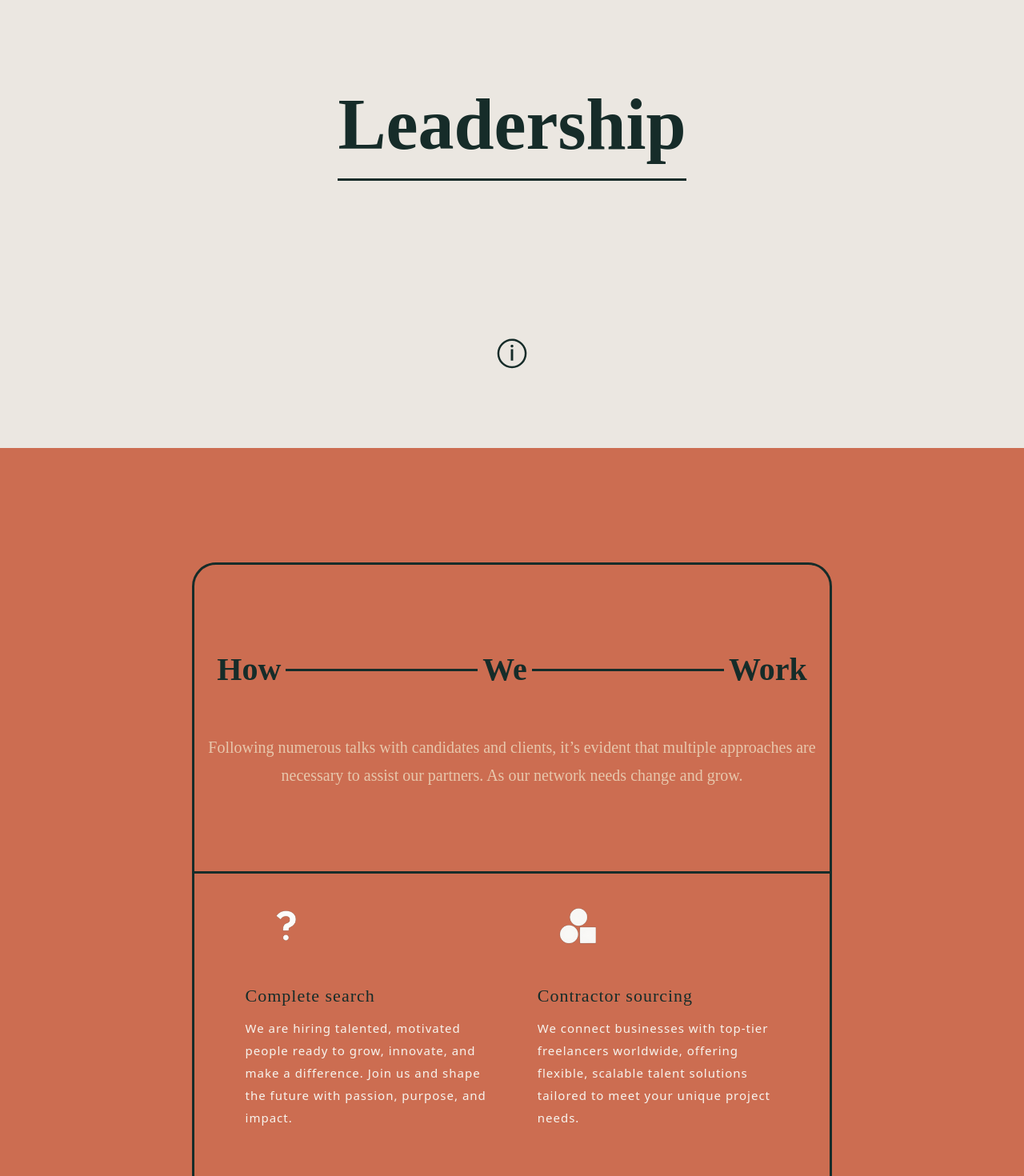
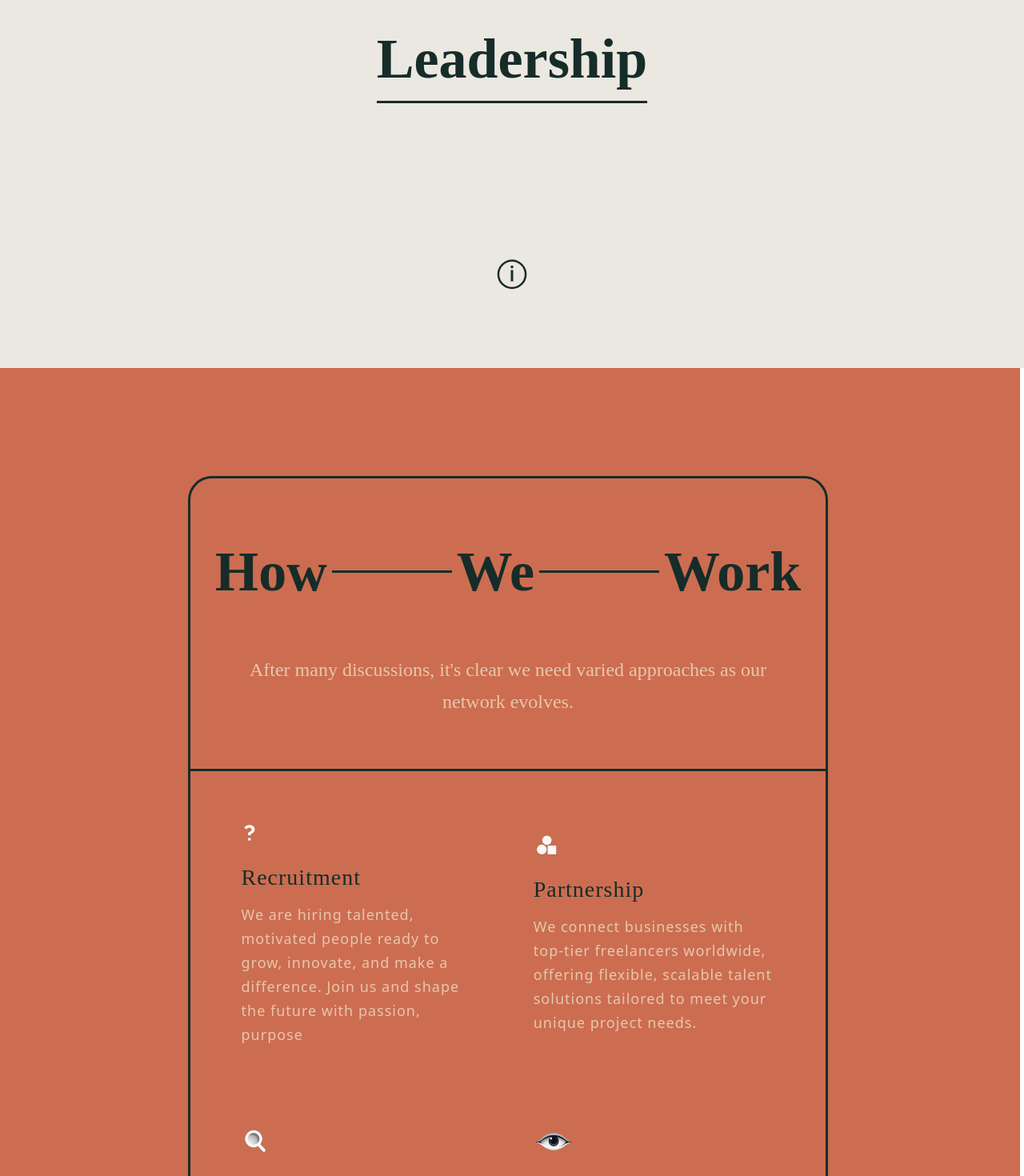
Before and after one commit to bodyraul/FirstAwwwardSite, a React (Create React App) app in the folder client/: page / in a window 1280 px wide. Shown: the part 2240-3710 px from the top of the page at 80% size. Built offline with nearby package versions, Linux system fonts and the light colour scheme.

Commit message:
responsive terminé

```diff
--- a/client/src/component/Work.jsx
+++ b/client/src/component/Work.jsx
@@ -1,14 +1,9 @@
 import React from 'react'
-import pingpong from "../assets/images/pingpong.png"
-import cercleCarrer from "../assets/images/cercleCarrer.png"
-import cuillere from "../assets/images/cuillere.png"
-import oeil from "../assets/images/oeil.png"
-import main from "../assets/images/main.png"
-import train from "../assets/images/trains.png"
+import pingpong from "../assets/images/pingpong.png";import cercleCarrer from "../assets/images/cercleCarrer.png";import cuillere from "../assets/images/cuillere.png";import oeil from "../assets/images/oeil.png";import main from "../assets/images/main.png";import train from "../assets/images/trains.png";
 import BarreComponent from '../componentReutilisable/WorkComponent/BarreComponent'
 import TitreWorkComponent from '../componentReutilisable/WorkComponent/TitreWorkComponent'
 import DivImgTextWorkCompont from '../componentReutilisable/WorkComponent/DivImgTextWorkCompont'
-import TabWork from '../tools/TabWork.js'
+import tabWork from '../tools/tab/workTab/TabWork.jsx'
 import UseAnimScrollWork from '../CustomHoocks/work/UseAnimScrollWork.jsx'
 
 export default function Work() {
@@ -16,9 +11,9 @@ export default function Work() {
     UseAnimScrollWork();
 
   return (
-    <div className="supp860:h-[1900px] h-[2500px] w-screen bg-orangeMarron flex items-center justify-center ">
-        <div className="supp860:w-[800px] supp1500:w-[1300px] w-[90%]  border-[3px] border-bleuGris h-[85%] rounded-[30px] ">
-            <div className="supp860:h-[24%] h-[15%] w-full border-b-[3px] border-b-bleuGris flex flex-col items-center justify-center ">
+    <div className="supp480:h-[2000px] supp1024:h-[1800px]  h-[1800px] w-screen bg-orangeMarron flex items-center justify-center transform translate-x-[-5px]">
+        <div className="supp860:w-[800px] supp1600:w-[1300px] w-[90%]  border-[3px] border-bleuGris h-[85%] rounded-[30px] ">
+            <div className="supp1024:h-[24%] h-[15%] w-full border-b-[3px] border-b-bleuGris flex flex-col items-center justify-center ">
                 <div className="flex items-center justify-center mb-[50px] ">
                     <TitreWorkComponent>How</TitreWorkComponent>
                     <BarreComponent></BarreComponent>
@@ -26,22 +21,22 @@ export default function Work() {
                     <BarreComponent></BarreComponent>
                     <TitreWorkComponent>Work</TitreWorkComponent>
                 </div>
-                <div  className="introText fontDomine supp510:text-[15px] supp510:leading-[35px] supp860:text-[20px] supp860:w-full supp1500:text-[31px] supp1500:leading-[46px] supp1500:px-[180px] text-[13px] leading-[25px] w-[85%] text-belge py-0 px-[10px] text-center">
-                    Following numerous talks with candidates and clients, it’s evident that multiple approaches are necessary to assist our partners. As our network needs change and grow.
+                <div  className="introText  fontDomine supp480:text-[18px] supp480:leading-[30px] supp768:text-[21px] supp768:leading-[35px] supp1024:text-[24px] supp1024:leading-[40px] supp1600:text-[28px] supp1600:leading-[45px] supp1600:px-[180px] text-[11px] leading-[20px] w-[85%] text-belge py-0 px-[10px] text-center">
+                    After many discussions, it's clear we need varied approaches as our network evolves.
                 </div>
             </div>
-            <div className="supp1500:h-[76%] h-[85%] w-full flex flex-col items-center justify-evenly  ">
-                <div id="sous-div-une"  className="allSousDiv supp1500:w-[90%] supp1500:mb-[50px] supp860:flex-row supp1500:items-start supp1500:justify-around flex flex-col items-center justify-evenly h-[33.3%] w-full mb-0 transform translate-y-[-40%] opacity-0">
-                    <DivImgTextWorkCompont alt="représente une raquette blanche." texte="Complete search" src={pingpong} tab={TabWork[0]} ></DivImgTextWorkCompont>
-                    <DivImgTextWorkCompont alt="représente des symboles blancs. On y voit nottament un carré, un triangle et un rond." texte="Contractor sourcing" src={cercleCarrer} tab={TabWork[1]} ></DivImgTextWorkCompont>
+            <div className="supp1024:h-[76%] h-[85%] w-full flex flex-col items-center justify-evenly ">
+                <div className="allSousDiv   supp1024:flex-row flex flex-col items-center justify-evenly h-[33.3%] w-full mb-0 transform translate-y-[-40%] opacity-0 ">
+                    <DivImgTextWorkCompont translate={tabWork.translate[0]} alt={tabWork.alt[0]} titre="Recruitment" src={pingpong} tab={tabWork.texte[0]} ></DivImgTextWorkCompont>
+                    <DivImgTextWorkCompont translate={tabWork.translate[1]} alt={tabWork.alt[1]} titre="Partnership" src={cercleCarrer} tab={tabWork.texte[1]} ></DivImgTextWorkCompont>
                 </div>
-                <div className=" allSousDiv supp1500:w-[90%] supp1500:mb-[50px] supp860:flex-row supp1500:items-start supp1500:justify-around flex flex-col items-center justify-evenly h-[33.3%] w-full mb-0 transform translate-y-[-40%] opacity-0  ">
-                    <DivImgTextWorkCompont alt="représente trois ronds blancs et une petite feuille blanche." texte="Integrated search" src={cuillere} tab={TabWork[2]}  ></DivImgTextWorkCompont>
-                     <DivImgTextWorkCompont alt="représente deux yeux blancs et une oreile blanche." texte="Group formation" src={oeil} tab={TabWork[3]}  ></DivImgTextWorkCompont>
+                <div className=" allSousDiv   supp1024:flex-row flex flex-col items-center justify-evenly h-[33.3%] w-full mb-0 transform translate-y-[-40%] opacity-0  ">
+                    <DivImgTextWorkCompont translate={tabWork.translate[2]} alt={tabWork.alt[2]} titre="Integrated search" src={cuillere} tab={tabWork.texte[2]}  ></DivImgTextWorkCompont>
+                     <DivImgTextWorkCompont translate={tabWork.translate[3]} alt={tabWork.alt[3]} titre="Group formation" src={oeil} tab={tabWork.texte[3]}  ></DivImgTextWorkCompont>
                 </div>
-                <div className="allSousDiv supp1500:w-[90%] supp1500:mb-[50px] supp860:flex-row supp1500:items-start supp1500:justify-around flex flex-col items-center justify-evenly h-[33.3%] w-full mb-0 transform translate-y-[-40%] opacity-0  ">
-                    <DivImgTextWorkCompont alt="représente cinq ronds blancs relié par un fils blanc le tout formant un cercle." texte="Senses and signals" src={main} tab={TabWork[4]}  ></DivImgTextWorkCompont>
-                    <DivImgTextWorkCompont alt="représente une locomotive blanche." texte="Process" src={train} tab={TabWork[5]}  ></DivImgTextWorkCompont>
+                <div className="allSousDiv  supp1024:flex-row  flex flex-col items-center justify-evenly h-[33.3%] w-full mb-0 transform translate-y-[-40%] opacity-0  ">
+                    <DivImgTextWorkCompont translate={tabWork.translate[4]} alt={tabWork.alt[4]} titre="Senses" src={main} tab={tabWork.texte[4]}  ></DivImgTextWorkCompont>
+                    <DivImgTextWorkCompont translate={tabWork.translate[5]} alt={tabWork.alt[5]} titre="Process" src={train} tab={tabWork.texte[5]}  ></DivImgTextWorkCompont>
                 </div>
             </div>
         </div>
--- a/client/src/componentReutilisable/VideoComponent/SpanVideo.jsx
+++ b/client/src/componentReutilisable/VideoComponent/SpanVideo.jsx
@@ -2,6 +2,6 @@ import React from 'react'
 
 export default function SpanVideo({children,boolean}) {
   return (
-    <span className={`${boolean===true?`font-bold`:`font-sans`} text-bleuGris`}>{children}</span>
+    <span className={`supp480:text-[30px] supp768:text-[40px] supp1024:text-[50px] supp1600:text-[60px] text-[20px] ${boolean===true?`font-bold`:`font-sans`} text-bleuGris `}>{children}</span>
   )
 }
--- a/client/src/componentReutilisable/WorkComponent/DivImgTextWorkCompont.jsx
+++ b/client/src/componentReutilisable/WorkComponent/DivImgTextWorkCompont.jsx
@@ -1,17 +1,17 @@
 import React from 'react'
 import { useEffect } from 'react'
 
-export default function DivImgTextWorkCompont(children) {
+export default function DivImgTextWorkCompont({src,alt,titre,tab,translate}) {
     useEffect(() => {
 
     }, [])
 
   return (
-    <div className="supp860:w-[38%] supp1500:justify-end w-[80%] h-full flex flex-col items-start justify-center relative ">
-        <img className='supp510:w-[80px] supp510:h-[80px] supp860:w-[130px] supp860:h-[130px] supp1500:top-[8%] w-[50px] h-[50px] top-0 left-[-5%] absolute' src={children.src} alt={children.alt} />
-        <p className='fontDomine supp510:text-[22px] supp1500:text-[32px] text-[18px] tracking-[1px] text-bleuGris pb-[10px] '>{children.texte}</p>
-        <p className='supp510:text-[15px] supp1500:text-[19px] supp1500:font-bold supp1500:leading-[30px] text-[13px] tracking-[1px] leading-[28px] font-light text-blancJaune '>
-            {children.tab}
+    <div className="supp1024:w-[38%]  w-[80%] h-full flex flex-col items-start justify-center relative">
+        <img className={`supp480:size-[50px] supp768:size-[60px] supp1024:size-[70px] supp1600:size-[80px]  w-[40px] h-[40px] transform ${translate} `} src={src} alt={alt} />
+        <p className='fontDomine supp480:text-[22px] supp768:text-[25px] supp1024:text-[28px] supp1600:text-[35px] text-[15px] tracking-[1px] text-bleuGris pb-[10px] '>{titre}</p>
+        <p className='supp480:text-[13px] supp480:leading-[23px] supp768:text-[15px] supp768:leading-[25px] supp1024:text-[18px] supp1024:leading-[30px] supp1600:text-[23px] supp1600:leading-[40px]  text-[11px] leading-[20px] tracking-[1px] font-normal text-belge '>
+            {tab}
         </p>
     </div>
     )
--- a/client/src/componentReutilisable/WorkComponent/TitreWorkComponent.jsx
+++ b/client/src/componentReutilisable/WorkComponent/TitreWorkComponent.jsx
@@ -3,6 +3,6 @@ import React from 'react'
 export default function TitreWorkComponent({children}) {
 
   return (
-  <p  className='fontAbril supp510:text-[35px] supp860:text-[40px] supp1500:text-[60px] py-0 px-[6px] text-[25px] text-bleuGris font-bold '> {children} </p>
+  <p  className='fontAbril supp480:text-[30px] supp768:text-[50px] supp1024:text-[70px] supp1600:text-[90px] py-0 px-[6px] text-[15px] text-bleuGris font-bold '> {children} </p>
   )
 }
--- a/client/src/componentReutilisable/supportComponent/DesignTechnoManagement.jsx
+++ b/client/src/componentReutilisable/supportComponent/DesignTechnoManagement.jsx
@@ -4,10 +4,10 @@ export default function DesignBrand(children) {
 
   return (
     <div ref={children.refUne} className='relative overflow-hidden transition-all duration-[0.4s] ease-out transform translate-y-[-100px] opacity-0 border-b-[3px] border-b-bleuGris' >
-        <p ref={children.refDeux}  className=' supp480:text-[30px] supp768:text-[60px] supp1024:text-[90px] text-[15px] text-bleuGris font-bold hover:cursor-pointer '>
+        <p ref={children.refDeux}  className=' supp480:text-[30px] supp768:text-[50px] supp1024:text-[70px] supp1600:text-[90px] text-[15px] text-bleuGris font-bold hover:cursor-pointer '>
             {children.textUn}
         </p>
-        <p ref={children.refTrois} className=' supp480:text-[30px] supp768:text-[60px] supp1024:text-[90px] text-[15px] text-bleuGris font-bold hover:cursor-pointer absolute top-0 left-[50%] transform translate-x-[-50%] translate-y-[100%] '>
+        <p ref={children.refTrois} className=' supp480:text-[30px] supp768:text-[50px] supp1024:text-[70px] supp1600:text-[90px] text-[15px] text-bleuGris font-bold hover:cursor-pointer absolute top-0 left-[50%] transform translate-x-[-50%] translate-y-[100%] '>
             {children.textDeux}
         </p>
     </div>
--- a/client/src/index.css
+++ b/client/src/index.css
@@ -129,7 +129,7 @@ body {
 
 
 .animBarreTroisiemeContainer {
-  animation: animBarreTroisiemeContainer 0.7s forwards ease-in-out;
+  animation: animBarreTroisiemeContainer 0.4s forwards ease-in-out;
 }
 
 @keyframes animBarreTroisiemeContainer {
@@ -142,7 +142,7 @@ body {
 }
 
 .animBarreTroisiemeContainerDeux {
-  animation: animBarreTroisiemeContainerDeux 0.5s forwards ease-in-out;
+  animation: animBarreTroisiemeContainerDeux 0.4s forwards ease-in-out;
 }
 
 @keyframes animBarreTroisiemeContainerDeux {
@@ -354,7 +354,7 @@ body {
 }
 
 
-@media screen and (max-width: 860px) {
+@media screen and (max-width: 1600px) {
   @keyframes animBarreTroisiemeContainer {
     0%{width: 0px;}
     100%{width: 150px;}
@@ -371,11 +371,11 @@ body {
 
     @keyframes animBarreTroisiemeContainer {
         0%{width: 0px;}
-        100%{width: 0px;}
+        100%{width: 40px;}
     }
 
     @keyframes animBarreTroisiemeContainerDeux {
-        0%{width: 0px;height: 4px;opacity: 1;}
+        0%{width: 40px;height: 4px;opacity: 1;}
         60%{opacity: 0;}
         100%{width: 0px;opacity: 0;}
     }
--- a/client/src/tools/TabWork.js
+++ /dev/null
@@ -1,8 +0,0 @@
-const tabText =["We are hiring talented, motivated people ready to grow, innovate, and make a difference. Join us and shape the future with passion, purpose, and impact."
-                    ,"We connect businesses with top-tier freelancers worldwide, offering flexible, scalable talent solutions tailored to meet your unique project needs."
-                    ,"Our integrated search technology delivers fast, relevant results across platforms, helping users find what they need with speed, ease, and precision. "
-                    ,"We help you build high-performing teams by connecting you with skilled professionals who align with your goals, culture, and long-term vision."
-                    ,"Staying attentive at work drives smarter decisions, stronger collaboration, and a culture of care that empowers teams to grow, innovate, and succeed together."
-                    ," We keep your process full with qualified leads, ensuring consistent growth, better forecasting, and a steady flow of opportunities for your business."]
-
- export default tabText;
--- /dev/null
+++ b/client/src/tools/tab/workTab/TabWork.jsx
@@ -0,0 +1,29 @@
+const tabWork ={
+    texte:[
+            "We are hiring talented, motivated people ready to grow, innovate, and make a difference. Join us and shape the future with passion, purpose"
+            ,"We connect businesses with top-tier freelancers worldwide, offering flexible, scalable talent solutions tailored to meet your unique project needs."
+            ,"Our integrated search technology delivers fast, relevant results across platforms, helping users find what they need with speed, ease, and precision. "
+            ,"We help you build high-performing teams by connecting you with skilled professionals who align with your goals, culture, and long-term vision."
+            ,"Staying attentive at work drives smarter decisions, stronger collaboration, and a culture of care that empowers teams to grow, innovate, and succeed together."
+            ," We keep your process full with qualified leads, ensuring consistent growth, better forecasting, and a steady flow of opportunities for your business."
+        ],
+    alt:[
+            "représente une raquette blanche.",
+            "représente des symboles blancs.",
+            "représente trois ronds blancs et une petite feuille blanche.",
+            "représente deux yeux blancs et une oreile blanche.",
+            "représente cinq ronds blancs relié par un fils blanc le tout formant un cercle.",
+            "représente une locomotive blanche."
+        ],
+    translate:
+        [
+            "supp480:translate-x-[-20px] supp768:translate-x-[-22px] supp1024:translate-x-[-26px] supp1600:translate-x-[-31px] translate-x-[-16px]",
+            "supp480:translate-x-[-15px] supp768:translate-x-[-18px] supp1024:translate-x-[-19px] supp1600:translate-x-[-24px] translate-x-[-12px]",
+            "supp480:translate-x-[-16px] supp768:translate-x-[-18px] supp1024:translate-x-[-20px] supp1600:translate-x-[-25px] translate-x-[-14px]",
+            "supp480:translate-x-[-7px] supp768:translate-x-[-10px] supp1024:translate-x-[-10px] supp1600:translate-x-[-12px] translate-x-[-5px]",
+            "supp480:translate-x-[-14px] supp768:translate-x-[-17px] supp1024:translate-x-[-22px] supp1600:translate-x-[-26px] translate-x-[-12px]",
+            "supp480:translate-x-[-6px] supp768:translate-x-[-8px] supp1024:translate-x-[-8px] supp1600:translate-x-[-11px] translate-x-[-6px]"
+        ]
+}
+
+ export default tabWork;
```
Also changed, not shown: client/src/component/Support.jsx (+4 -4 lines), client/src/component/Video.jsx (+10 -10 lines).
